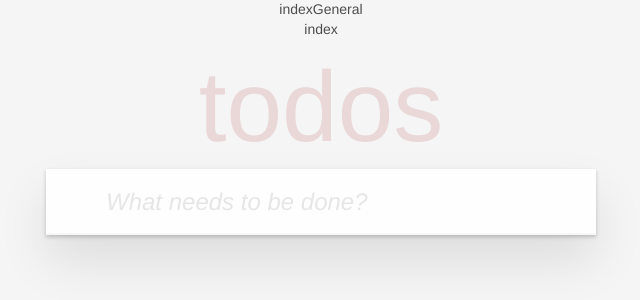
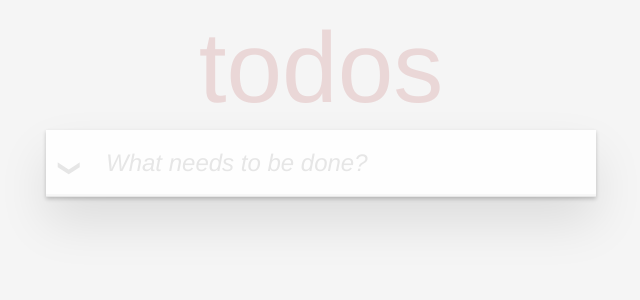
Before and after one commit to nihalkeslerr/To-Do-APP, a React (Create React App) app: page / in a window 1280 px wide. Shown: the top 300 px of the page, without its empty margins (319-959 px from the left). Built offline with nearby package versions, Linux system fonts and the light colour scheme.

Commit message:
Completed özelliği yapıldı

```diff
--- a/html/Style.css
+++ b/html/Style.css
@@ -126,6 +126,7 @@ body {
 	width: 60px;
 	height: 34px;
 	font-size: 0;
+	content: '❯';
 	position: absolute;
 	top: -52px;
 	left: -13px;
@@ -134,7 +135,7 @@ body {
 }
 
 .toggle-all + label:before {
-	content: '❯';
+
 	font-size: 22px;
 	color: #e6e6e6;
 	padding: 10px 27px 10px 27px;
--- a/html/index.html
+++ b/html/index.html
@@ -24,7 +24,7 @@
             </label>
 
             <ul class="todo-list">
-                <li >
+                <li>
                     <div class="view">
                         <input class="toggle" type="checkbox" />
                         <label>Learn JavaScript</label>
@@ -50,8 +50,8 @@
 
         <footer class="footer">
             <span class="todo-count">
-                <strong>2</strong>
-                items left
+                <strong>2 </strong>
+                 items left
             </span>
 
             <ul class="filters">
--- a/src/components/ToDo/AddSection/indexAdd.js
+++ b/src/components/ToDo/AddSection/indexAdd.js
@@ -1,11 +1,15 @@
 import { useState, useEffect } from 'react'
 
 function IndexAdd({addgoal,goals}) {
-  const [Note, setNote]= useState({note:""})
+  const [Note, setNote]= useState({note:"",completed:false})
 
   const onChangeInput=(e)=>{
     setNote({...Note, [e.target.name]: e.target.value});
   }
+
+  useEffect(()=>{
+    setNote({note:""})
+  },[goals])
 
 
 const OnSubmit=(e)=>{
@@ -22,9 +26,7 @@ const OnSubmit=(e)=>{
 }
 
   return (
-    <div>index
 
-      <section className="todoapp">
         <header className="header">
             <h1>todos</h1>
             <form onSubmit={OnSubmit}>
@@ -33,8 +35,7 @@ const OnSubmit=(e)=>{
         </header>
 
 
-      </section>
-    </div>
+
   )
 }
 
--- /dev/null
+++ b/src/components/ToDo/ListOfGoals/indexList.js
@@ -0,0 +1,40 @@
+import React from 'react'
+
+
+function List({goals,setGoal}) {
+  return (
+    <section className="main">
+        <input className="toggle-all" type="checkbox" />
+        <label htmlFor="toggle-all" >
+
+            Mark all as complete
+        </label>
+
+        <ul className="todo-list">
+        {
+            goals.map((goal,i,j,k,a,b)=>(
+            <li key={a} className={goal.completed ? "completed" : ""}>
+              <div  key={k} className="view">
+
+                <input key={j} className="toggle" type="checkbox" checked={goal.completed} onChange={()=>{
+                  setGoal(
+                    goals.map((item)=>{
+                      return item===goal ?
+                      {...item, completed: !item.completed} :item
+                    }))}}
+                />
+                <label key={i}>{goal.note} </label>
+                <button key={b} className="destroy"></button>
+
+                </div>
+            </li>
+            ))
+            }
+        </ul>
+    </section>
+
+
+  )
+}
+
+export default List
--- a/src/components/ToDo/indexGeneral.js
+++ b/src/components/ToDo/indexGeneral.js
@@ -1,13 +1,11 @@
 import React, {useState,useEffect} from 'react'
 import {} from './style.css'
 import IndexAdd from './AddSection/indexAdd'
+import List from './ListOfGoals/indexList';
+
 
 function ToDo() {
-  const [goals, setGoal]= useState([{
-    note:"Learn JavaScript"
-  }
-
-  ]);
+  const [goals, setGoal]= useState([]);
 
   useEffect(()=>{
 
@@ -16,10 +14,13 @@ function ToDo() {
   },[goals])
 
   return (
-    <div>indexGeneral
-      <IndexAdd addgoal={setGoal} goals={goals}/>
+    <div>
+    <section className='todoapp'>
+        <IndexAdd addgoal={setGoal} goals={goals}/>
+        <List  setGoal={setGoal} goals={goals}/>
 
 
+    </section>
     </div>
   )
 }
--- a/src/components/ToDo/style.css
+++ b/src/components/ToDo/style.css
@@ -177,11 +177,12 @@ body {
 }
 
 .todo-list li .toggle {
-	text-align: center;
+	text-align: left;
 	width: 40px;
 	/* auto, since non-WebKit browsers doesn't support input styling */
 	height: auto;
 	position: absolute;
+	display: block;
 	top: 0;
 	bottom: 0;
 	margin: auto 0;
@@ -214,6 +215,8 @@ body {
 	display: block;
 	line-height: 1.2;
 	transition: color 0.4s;
+	text-align: left;
+
 }
 
 .todo-list li.completed label {
```
